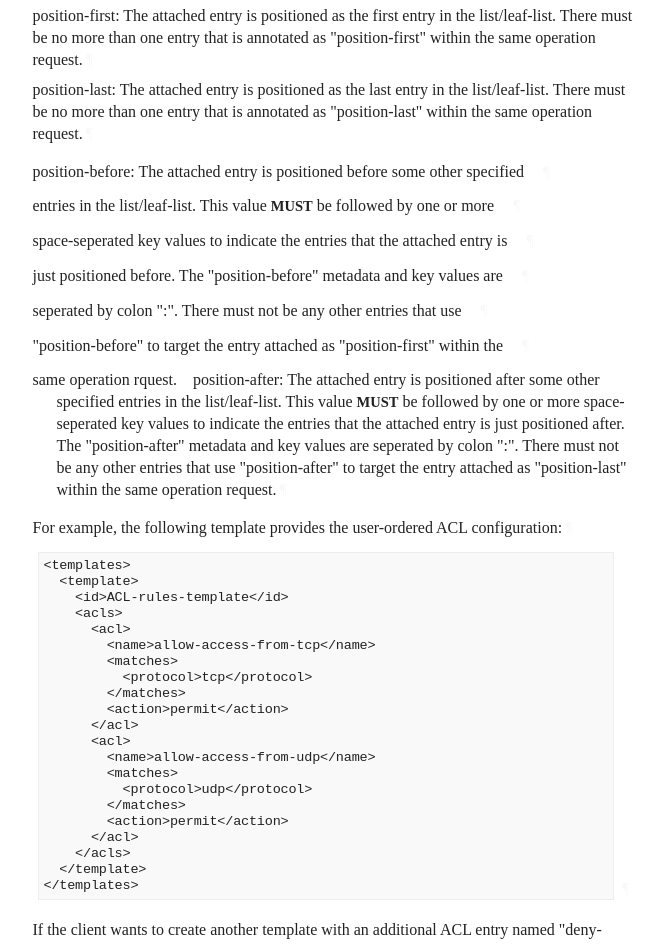
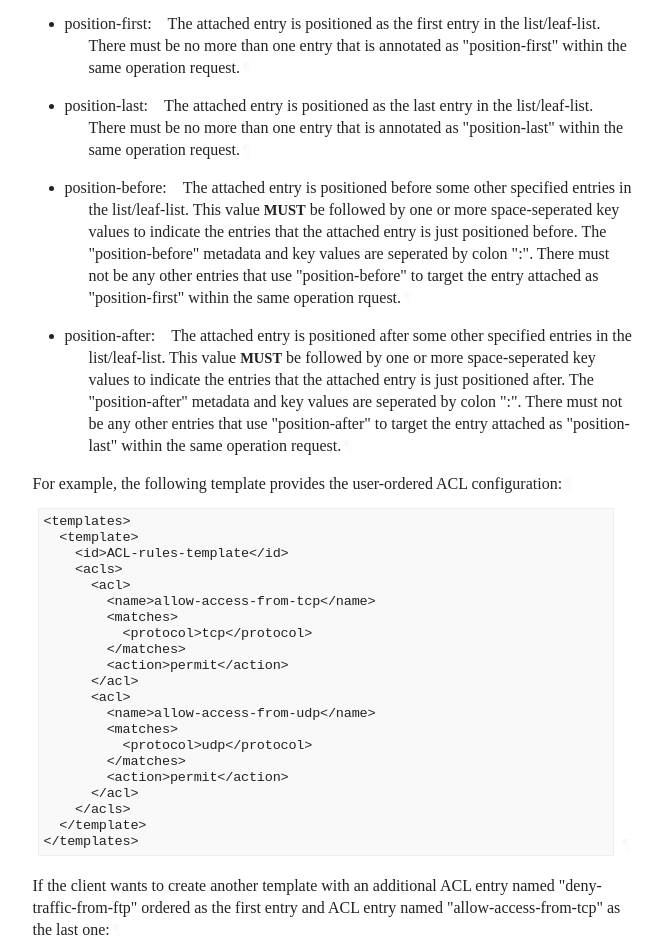
Before and after one commit to QiufangMa/template-mechanism, a plain HTML site: page draft-ma-netmod-YANG-template.html in a window 1280 px wide. Shown: the part 6028-6972 px from the top of the page, without its empty margins (92-756 px from the left). Drawn offline with Linux system fonts and the light colour scheme; a web font is replaced by a local one.

Commit message:
Script updating gh-pages from d9db160. [ci skip]

```diff
--- a/draft-ma-netmod-YANG-template.html
+++ b/draft-ma-netmod-YANG-template.html
@@ -1592,55 +1592,60 @@ statement.<a href="#section-5.3-1" class="pilcrow">¶</a></p>
 <p id="section-5.3-2">The reordering of list/leaf-list entry data is flagged by declaring the metadata
 object called "operation-tag" with different values. The "operation-tag" used
 for reordering has one of the following values:<a href="#section-5.3-2" class="pilcrow">¶</a></p>
-<p id="section-5.3-3">position-first: The attached entry is positioned as the first entry in the list/leaf-list.
-  There must be no more than one entry that is annotated as "position-first" within the same operation request.<a href="#section-5.3-3" class="pilcrow">¶</a></p>
-<p id="section-5.3-4">position-last: The attached entry is positioned as the last entry in the list/leaf-list.
-  There must be no more than one entry that is annotated as "position-last" within the same operation request.<a href="#section-5.3-4" class="pilcrow">¶</a></p>
-<span class="break"></span><dl class="dlParallel" id="section-5.3-5">
-          <dt id="section-5.3-5.1">position-before: The attached entry is positioned before some other specified</dt>
-          <dd style="margin-left: 1.5em" id="section-5.3-5.2">
-            <p id="section-5.3-5.2.1"></p><a href="#section-5.3-5.2" class="pilcrow">¶</a>
+<ul class="normal">
+<li class="normal" id="section-5.3-3.1">
+            <span class="break"></span><dl class="dlParallel" id="section-5.3-3.1.1">
+              <dt id="section-5.3-3.1.1.1">position-first:</dt>
+              <dd style="margin-left: 1.5em" id="section-5.3-3.1.1.2">
+                <p id="section-5.3-3.1.1.2.1">The attached entry is positioned as the first entry in the list/leaf-list.
+There must be no more than one entry that is annotated as "position-first" within the same operation request.<a href="#section-5.3-3.1.1.2.1" class="pilcrow">¶</a></p>
 </dd>
-          <dd class="break"></dd>
-<dt id="section-5.3-5.3">  entries in the list/leaf-list. This value <span class="bcp14">MUST</span> be followed by one or more</dt>
-          <dd style="margin-left: 1.5em" id="section-5.3-5.4">
-            <p id="section-5.3-5.4.1"></p><a href="#section-5.3-5.4" class="pilcrow">¶</a>
+            <dd class="break"></dd>
+</dl>
+</li>
+          <li class="normal" id="section-5.3-3.2">
+            <span class="break"></span><dl class="dlParallel" id="section-5.3-3.2.1">
+              <dt id="section-5.3-3.2.1.1">position-last:</dt>
+              <dd style="margin-left: 1.5em" id="section-5.3-3.2.1.2">
+                <p id="section-5.3-3.2.1.2.1">The attached entry is positioned as the last entry in the list/leaf-list.
+There must be no more than one entry that is annotated as "position-last" within the same operation request.<a href="#section-5.3-3.2.1.2.1" class="pilcrow">¶</a></p>
 </dd>
-          <dd class="break"></dd>
-<dt id="section-5.3-5.5">  space-seperated key values to indicate the entries that the attached entry is</dt>
-          <dd style="margin-left: 1.5em" id="section-5.3-5.6">
-            <p id="section-5.3-5.6.1"></p><a href="#section-5.3-5.6" class="pilcrow">¶</a>
+            <dd class="break"></dd>
+</dl>
+</li>
+          <li class="normal" id="section-5.3-3.3">
+            <span class="break"></span><dl class="dlParallel" id="section-5.3-3.3.1">
+              <dt id="section-5.3-3.3.1.1">position-before:</dt>
+              <dd style="margin-left: 1.5em" id="section-5.3-3.3.1.2">
+                <p id="section-5.3-3.3.1.2.1">The attached entry is positioned before some other specified
+entries in the list/leaf-list. This value <span class="bcp14">MUST</span> be followed by one or more
+space-seperated key values to indicate the entries that the attached entry is
+just positioned before. The "position-before" metadata and key values are
+seperated by colon ":". There must not be any other entries that use
+"position-before" to target the entry attached as "position-first" within the
+same operation rquest.<a href="#section-5.3-3.3.1.2.1" class="pilcrow">¶</a></p>
 </dd>
-          <dd class="break"></dd>
-<dt id="section-5.3-5.7">  just positioned before. The "position-before" metadata and key values are</dt>
-          <dd style="margin-left: 1.5em" id="section-5.3-5.8">
-            <p id="section-5.3-5.8.1"></p><a href="#section-5.3-5.8" class="pilcrow">¶</a>
-</dd>
-          <dd class="break"></dd>
-<dt id="section-5.3-5.9">  seperated by colon ":". There must not be any other entries that use</dt>
-          <dd style="margin-left: 1.5em" id="section-5.3-5.10">
-            <p id="section-5.3-5.10.1"></p><a href="#section-5.3-5.10" class="pilcrow">¶</a>
-</dd>
-          <dd class="break"></dd>
-<dt id="section-5.3-5.11">  "position-before" to target the entry attached as "position-first" within the</dt>
-          <dd style="margin-left: 1.5em" id="section-5.3-5.12">
-            <p id="section-5.3-5.12.1"></p><a href="#section-5.3-5.12" class="pilcrow">¶</a>
-</dd>
-          <dd class="break"></dd>
-<dt id="section-5.3-5.13">  same operation rquest.</dt>
-          <dd style="margin-left: 1.5em" id="section-5.3-5.14">
-            <p id="section-5.3-5.14.1">position-after: The attached entry is positioned after some other specified
+            <dd class="break"></dd>
+</dl>
+</li>
+          <li class="normal" id="section-5.3-3.4">
+            <span class="break"></span><dl class="dlParallel" id="section-5.3-3.4.1">
+              <dt id="section-5.3-3.4.1.1">position-after:</dt>
+              <dd style="margin-left: 1.5em" id="section-5.3-3.4.1.2">
+                <p id="section-5.3-3.4.1.2.1">The attached entry is positioned after some other specified
 entries in the list/leaf-list. This value <span class="bcp14">MUST</span> be followed by one or more
 space-seperated key values to indicate the entries that the attached entry is
 just positioned after. The "position-after" metadata and key values are
 seperated by colon ":". There must not be any other entries that use
 "position-after" to target the entry attached as "position-last" within the
-same operation request.<a href="#section-5.3-5.14.1" class="pilcrow">¶</a></p>
+same operation request.<a href="#section-5.3-3.4.1.2.1" class="pilcrow">¶</a></p>
 </dd>
-        <dd class="break"></dd>
+            <dd class="break"></dd>
 </dl>
-<p id="section-5.3-6">For example, the following template provides the user-ordered ACL configuration:<a href="#section-5.3-6" class="pilcrow">¶</a></p>
-<div class="alignLeft art-text artwork" id="section-5.3-7">
+</li>
+        </ul>
+<p id="section-5.3-4">For example, the following template provides the user-ordered ACL configuration:<a href="#section-5.3-4" class="pilcrow">¶</a></p>
+<div class="alignLeft art-text artwork" id="section-5.3-5">
 <pre>
 &lt;templates&gt;
   &lt;template&gt;
@@ -1663,11 +1668,11 @@ same operation request.<a href="#section-5.3-5.14.1" class="pilcrow">¶</a></p>
     &lt;/acls&gt;
   &lt;/template&gt;
 &lt;/templates&gt;
-</pre><a href="#section-5.3-7" class="pilcrow">¶</a>
-</div>
-<p id="section-5.3-8">If the client wants to create another template with an additional ACL entry named "deny-traffic-from-ftp"
-ordered as the first entry and ACL entry named "allow-access-from-tcp" as the last one:<a href="#section-5.3-8" class="pilcrow">¶</a></p>
-<div class="alignLeft art-text artwork" id="section-5.3-9">
+</pre><a href="#section-5.3-5" class="pilcrow">¶</a>
+</div>
+<p id="section-5.3-6">If the client wants to create another template with an additional ACL entry named "deny-traffic-from-ftp"
+ordered as the first entry and ACL entry named "allow-access-from-tcp" as the last one:<a href="#section-5.3-6" class="pilcrow">¶</a></p>
+<div class="alignLeft art-text artwork" id="section-5.3-7">
 <pre>
 &lt;templates&gt;
   &lt;template&gt;
@@ -1686,11 +1691,11 @@ ordered as the first entry and ACL entry named "allow-access-from-tcp" as the la
     &lt;/acls&gt;
   &lt;/template&gt;
 &lt;/templates&gt;
-</pre><a href="#section-5.3-9" class="pilcrow">¶</a>
-</div>
-<p id="section-5.3-10">The client may also deliver the configuration defined in template
-"acl-rule-template" with some other additional ACL entries that is properly ordered:<a href="#section-5.3-10" class="pilcrow">¶</a></p>
-<div class="alignLeft art-text artwork" id="section-5.3-11">
+</pre><a href="#section-5.3-7" class="pilcrow">¶</a>
+</div>
+<p id="section-5.3-8">The client may also deliver the configuration defined in template
+"acl-rule-template" with some other additional ACL entries that is properly ordered:<a href="#section-5.3-8" class="pilcrow">¶</a></p>
+<div class="alignLeft art-text artwork" id="section-5.3-9">
 <pre>
 &lt;acls xmlns:template="urn:ietf:params:xml:ns:yang:ietf-template"
   template:stmt-extend="acl-rule-template"&gt;
@@ -1708,10 +1713,10 @@ ordered as the first entry and ACL entry named "allow-access-from-tcp" as the la
     &lt;/matches&gt;
   &lt;/acl&gt;
 &lt;/acls&gt;
-</pre><a href="#section-5.3-11" class="pilcrow">¶</a>
-</div>
-<p id="section-5.3-12">The applied ACL configuration is equivalent to the following:<a href="#section-5.3-12" class="pilcrow">¶</a></p>
-<div class="alignLeft art-text artwork" id="section-5.3-13">
+</pre><a href="#section-5.3-9" class="pilcrow">¶</a>
+</div>
+<p id="section-5.3-10">The applied ACL configuration is equivalent to the following:<a href="#section-5.3-10" class="pilcrow">¶</a></p>
+<div class="alignLeft art-text artwork" id="section-5.3-11">
 <pre>
 &lt;acls&gt;
   &lt;acl&gt;
@@ -1741,7 +1746,7 @@ ordered as the first entry and ACL entry named "allow-access-from-tcp" as the la
     &lt;action&gt;permit&lt;/action&gt;
   &lt;/acl&gt;
 &lt;/acls&gt;
-</pre><a href="#section-5.3-13" class="pilcrow">¶</a>
+</pre><a href="#section-5.3-11" class="pilcrow">¶</a>
 </div>
 </section>
 </div>
```
Also changed, not shown: draft-ma-netmod-YANG-template.txt.
